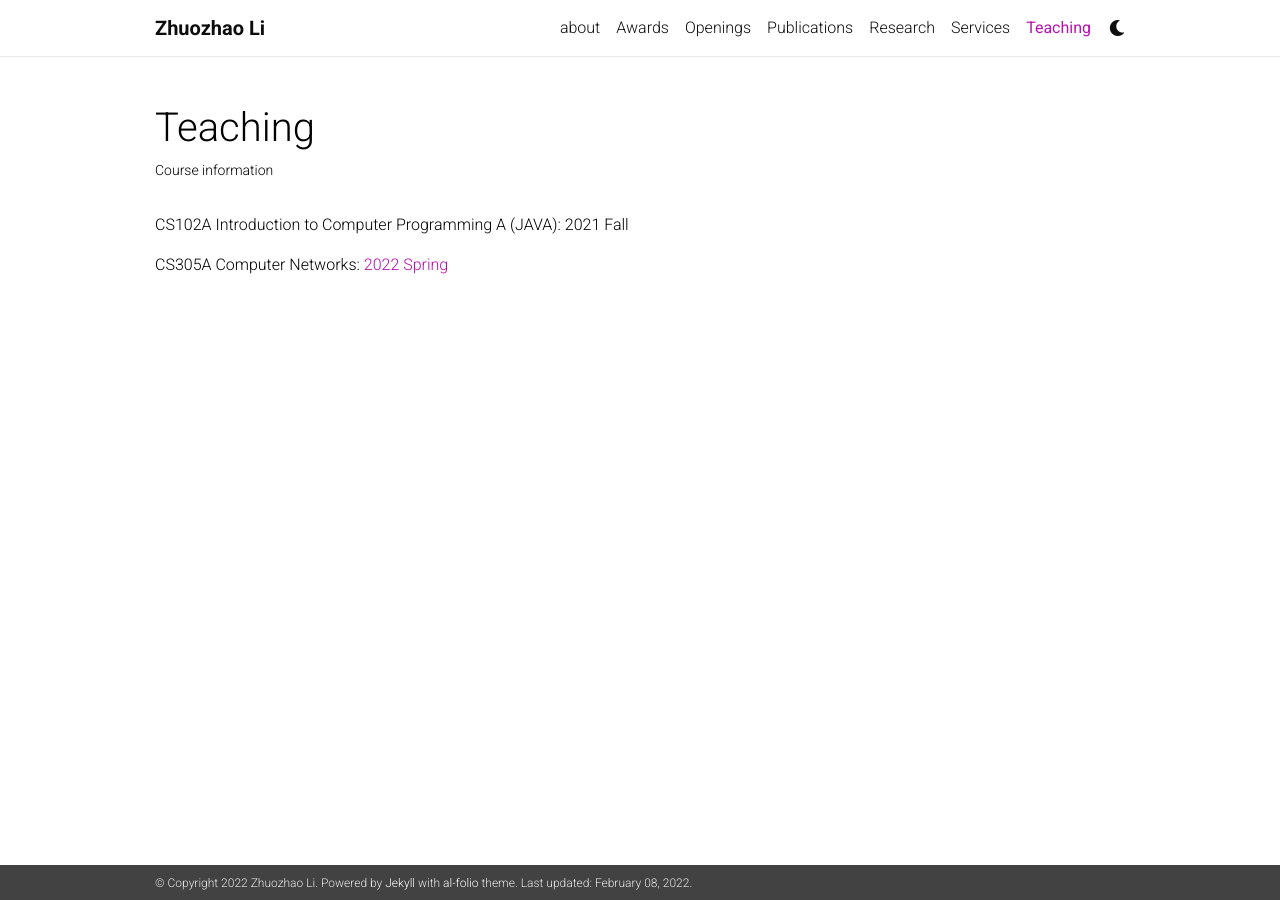
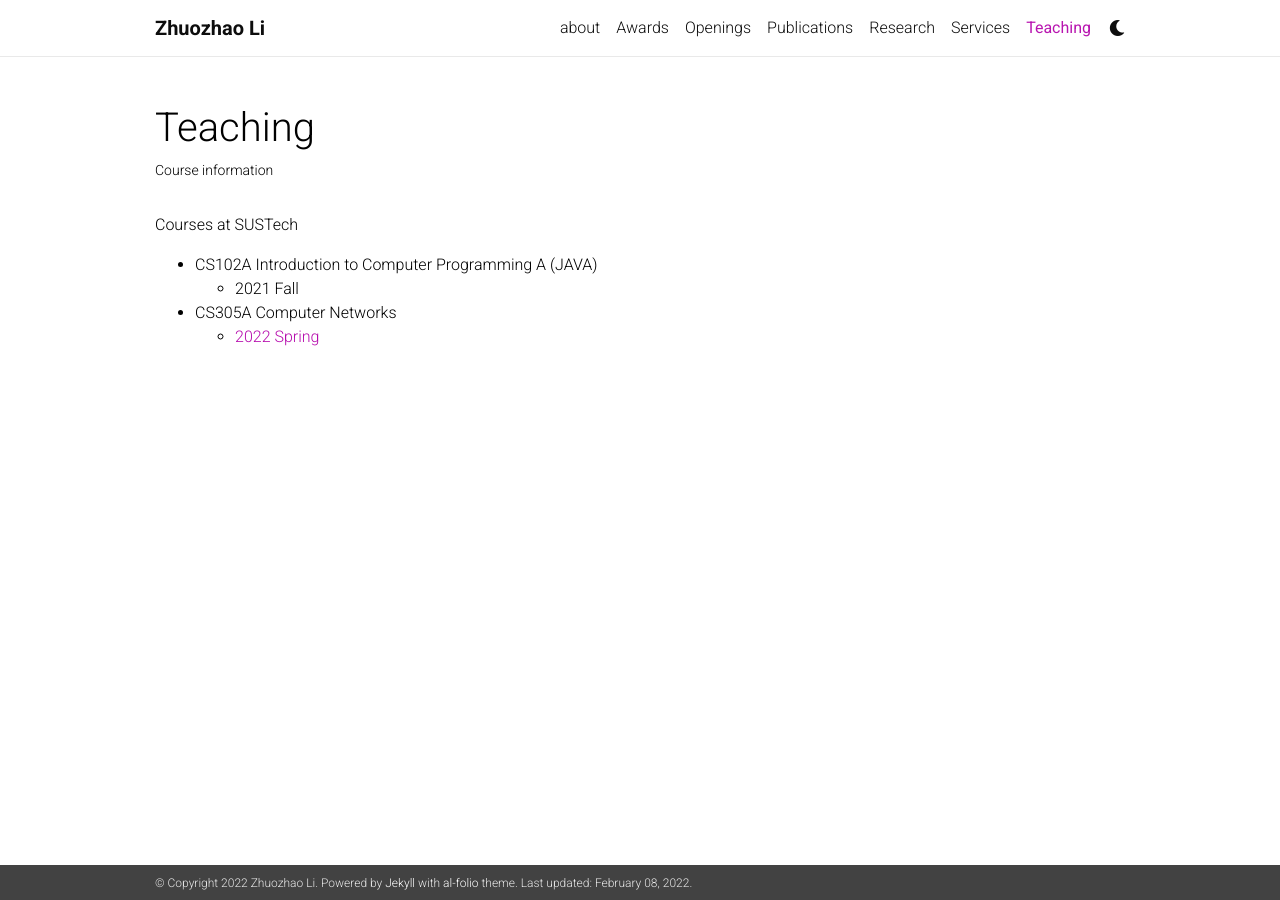
Before and after one commit to ZhuozhaoLi/ZhuozhaoLi.github.io, a Jekyll site: the page built from _pages/teaching.md, in a window 1280 px wide. Built offline with Jekyll 4.4.1, drawn with Linux system fonts in a browser that asks for light colours; nearby versions of some CDN libraries; comment, search, counter and statistics services are not loaded; a style sheet for code colours, icons or effects is not loaded.

Commit message:
Update teaching.md

```diff
--- a/_pages/teaching.md
+++ b/_pages/teaching.md
@@ -6,6 +6,10 @@
 nav: true
 ---
 
-CS102A Introduction to Computer Programming A (JAVA): 2021 Fall
+Courses at SUSTech
 
-CS305A Computer Networks: [2022 Spring](/assets/courses/CS305A/2022Spring.md)
+- CS102A Introduction to Computer Programming A (JAVA)
+	- 2021 Fall
+
+- CS305A Computer Networks
+	- [2022 Spring](/assets/courses/CS305A/2022Spring.markdown)
```
